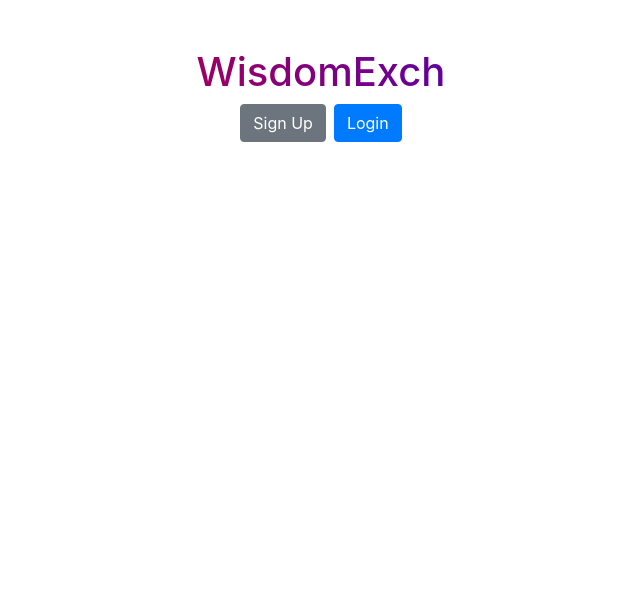
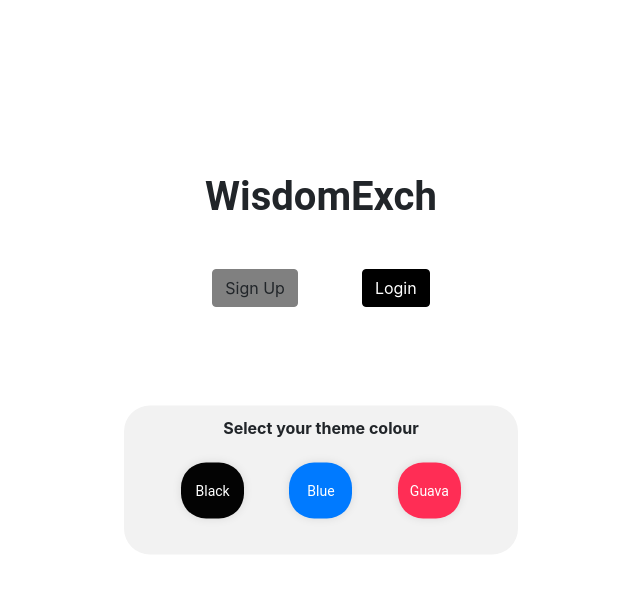
Before and after one commit to BlindTerran/MessagingApplication-Python, a Flask app: page / in a window 1280 px wide. Shown: the top 593 px of the page, without its empty margins (319-959 px from the left). Run offline with Flask 3, Linux system fonts and the light colour scheme; some libraries are stand-ins or nearby versions.

Commit message:
[FEAT] Progress commit on ui and theme colour
the ui is re-designed for index, login, and sign up page. User can choose a theme colour on index page, and the theme colour will be applied to the rest of the pages. The new home page is still under work, the old home page is not removed, if you want to access the old home page, simply change the home method return value to home instead of new_home jinja. below is the file change log
app.py: the login(directs user from index page to login page), login_user(which takes user to their home page), signup(takes user from index to signup page) are changed to inlcude the theme colour fetched from the database, the theme colours will be returned to the frontend. The singup_user method has not changed (which takes newly signup users to the home page).
models.py: a new class ThemeColour that maps requested theme to corresponding primary, secondary, and font colour. the class is instantiated in the app.py to fetch corresponding theme colours.
new_home.jinja: under development...
index.jinja: reconstructed, theme colours are chosen here, if no theme colour is chosen, the defult theme colour is black.
new_singup.jinja: reconstructed, expect the java script section. Theme colour will be applied to this page.
new_login.jinja: reconstructed, almost identical to the sign up page. Theme colour will be appled to this page.
END LOG

```diff
--- a/app.py
+++ b/app.py
@@ -31,9 +31,17 @@ def index():
     return render_template("index.jinja")
 
 # login page
-@app.route("/login")
+@app.route("/login", methods=["GET"])
 def login():
-    return render_template("login.jinja")
+    theme_colour = request.args.get("themeColour")
+    if theme_colour is None:
+        theme_colour = "black"
+
+    colours = ThemeColour();
+    return render_template("new_login.jinja", theme_colour=theme_colour,
+                           primary_colour=colours.get_primary_colour(theme_colour),
+                           secondary_colour=colours.get_secondary_colour(theme_colour),
+                           font_colour=colours.get_font_colour(theme_colour))
 
 # handles a post request when the user clicks the log in button
 @app.route("/login/user", methods=["POST"])
@@ -44,6 +52,7 @@ def login_user():
     # retrieve the user name from the JSON data of the POST request
     username = request.json.get("username")
     password = request.json.get("password")
+    theme_colour = request.json.get("themeColour")
 
     user =  db.get_user(username)
     if user is None:
@@ -52,13 +61,25 @@ def login_user():
     if user.password != password:
         return "Error: Password does not match!"
 
+    colours = ThemeColour();
     # if the login is successful, returns the url for the home page with the username included as aquery parameter
-    return url_for('home', username=request.json.get("username"))
+    return url_for('home', username=request.json.get("username"),
+                   primary_colour=colours.get_primary_colour(theme_colour),
+                   secondary_colour=colours.get_secondary_colour(theme_colour),
+                   font_colour=colours.get_font_colour(theme_colour))
 
 # handles a get request to the signup page
-@app.route("/signup")
+@app.route("/signup", methods=["GET"])
 def signup():
-    return render_template("signup.jinja")
+    theme_colour = request.args.get("themeColour")
+    if theme_colour is None:
+        theme_colour = "black"
+
+    colours = ThemeColour();
+    return render_template("new_signup.jinja", theme_colour=theme_colour,
+                           primary_colour=colours.get_primary_colour(theme_colour),
+                           secondary_colour=colours.get_secondary_colour(theme_colour),
+                           font_colour=colours.get_font_colour(theme_colour))
 
 # handles a post request when the user clicks the signup button
 @app.route("/signup/user", methods=["POST"])
@@ -83,7 +104,7 @@ def page_not_found(_):
 def home():
     if request.args.get("username") is None:
         abort(404)
-    return render_template("home.jinja", username=request.args.get("username"))
+    return render_template("new_home.jinja", username=request.args.get("username"))
 
 @app.route("/send_friend_request", methods=["POST"])
 def send_friend_request():
@@ -167,5 +188,6 @@ def remove_friend():
     except ValueError as e:
         return jsonify({"msg": str(e)}), 404
 
+
 if __name__ == '__main__':
     socketio.run(app)
--- a/templates/index.jinja
+++ b/templates/index.jinja
@@ -5,21 +5,161 @@ Index page, the "default" page when you visit "http://localhost/"
  {% extends 'base.jinja' %}
 
  {% block content %}
- <div class="container mt-5">
-    <h1 class="gradient-text text-center">WisdomExch</h1>
-    <div class="d-flex justify-content-center">
-        <p><a class="btn btn-secondary mr-2" href={{ url_for('signup') }}> Sign Up</a></p>
-        <p><a class="btn btn-primary" href={{ url_for('login') }}> Login</a></p>
+ <style>
+    .body-container {
+        display: flex;
+        flex-direction: column;
+        justify-content: center;
+        height: 50vh;
+    }
+    .logo-text {
+        font-size: 2.5em;
+        font-weight: bold;
+        font-family: 'Roboto', sans-serif;
+    }
+    .button-container {
+        margin-top: 5vh;  /* 10% of the viewport height */
+    }
+    .signup-btn {
+        background-color: grey !important;
+        border-color: grey !important;
+        margin-right: 8vh;
+    }
+    .login-btn {
+        background-color: black !important;
+        color: white !important;
+        border-color: black !important;
+    }
+    .theme-colour-container {
+        position: absolute;
+        top: 60%;
+        left: 50%;
+        transform: translate(-50%, -50%);
+        width: 394px;
+        height: 149px;
+        background-color: #f2f2f2;
+        border-radius: 26px;
+        display: flex;
+        flex-direction: column;
+        justify-content: center;
+        align-items: center;
+    }
+    .theme-colour-title {
+        position: absolute;
+        top: 10px;
+        left: 50%;
+        transform: translate(-50%, 0);
+        font-weight: bold;
+        margin-bottom: 20px; /* leave some space between the title and the buttons */
+    }
+    .theme-button-container {
+        display: flex;
+        justify-content: space-around;
+        width: 80%;
+        gap: 10px;
+    }
+    .theme-button-black {
+        cursor: pointer;
+        width: 63px;
+        height: 56px;
+        padding: 0px 8px;
+        border: 0;
+        box-sizing: border-box;
+        border-radius: 25px;
+        box-shadow: 0px 0px 10px rgba(3,3,3,0.1);
+        background-color: #030303;
+        color: #ffffff;
+        font-size: 14px;
+        font-family: 'Roboto', sans-serif;
+        line-height: 16px;
+        outline: none;
+        margin-top: 20px;
+    }
+    .theme-button-blue {
+        cursor: pointer;
+        width: 63px;
+        height: 56px;
+        padding: 0px 8px;
+        border: 0;
+        box-sizing: border-box;
+        border-radius: 25px;
+        box-shadow: 0px 0px 10px rgba(3,3,3,0.1);
+        background-color: #007aff;
+        color: #ffffff;
+        font-size: 14px;
+        font-family: 'Roboto', sans-serif;
+        line-height: 16px;
+        outline: none;
+        margin-top: 20px;
+    }
+    .theme-button-guava {
+        cursor: pointer;
+        width: 63px;
+        height: 56px;
+        padding: 0px 8px;
+        border: 0;
+        box-sizing: border-box;
+        border-radius: 25px;
+        box-shadow: 0px 0px 10px rgba(3,3,3,0.1);
+        background-color: #ff2d55;
+        color: #ffffff;
+        font-size: 14px;
+        font-family: 'Roboto', sans-serif;
+        line-height: 16px;
+        outline: none;
+        margin-top: 20px;
+    }
+ </style>
+
+ <div class="container mt-5 body-container">
+    <h1 class="logo-text text-center">WisdomExch</h1>
+    <div class="d-flex justify-content-center button-container">
+        <p><a class="btn signup-btn" href={{ url_for('signup') }}> Sign Up</a></p>
+        <p><a class="btn login-btn" href={{ url_for('login') }}> Login</a></p>
     </div>
 </div>
- {% endblock %}
 
- {% block extra_css %}
- <style>
- .gradient-text {
-     background: linear-gradient(to right, red, blue);
-     -webkit-background-clip: text;
-     -webkit-text-fill-color: transparent;
- }
- </style>
- {% endblock %}
+<div class="theme-colour-container">
+    <p class="theme-colour-title">Select your theme colour</p>
+    <div class="theme-button-container">
+        <button class="theme-button-black">Black</button>
+        <button class="theme-button-blue">Blue</button>
+        <button class="theme-button-guava">Guava</button>
+    </div>
+</div>
+
+<script>
+    // default theme colour is black
+    let themeColour = 'black';
+
+    // listen for click events on the theme colour buttons
+    document.querySelector('.theme-button-black').addEventListener('click', function() {
+        themeColour = 'black';
+        document.querySelector('.logo-text').style.color = '#000000';
+    });
+    document.querySelector('.theme-button-blue').addEventListener('click', function() {
+        themeColour = 'blue';
+        document.querySelector('.logo-text').style.color = '#007aff';
+    });
+    document.querySelector('.theme-button-guava').addEventListener('click', function() {
+        themeColour = 'guava';
+        document.querySelector('.logo-text').style.color = '#ff2d55';
+    });
+
+    // add listener to login button, when user login, send the theme colour selected to the server
+    document.querySelector('.login-btn').addEventListener('click', function(event) {
+        event.preventDefault();
+
+        // append the theme colour to the login URL
+        this.href += '?themeColour=' + themeColour;
+
+        // redirect to the login page
+        window.location.href = this.href;
+    });
+    document.querySelector('.signup-btn').addEventListener('click', function(event) {
+        event.preventDefault();
+        this.href += '?themeColour=' + themeColour;
+        window.location.href = this.href;
+    });
+</script>
+{% endblock %}
```
Also changed, not shown: models.py (+32 -0 lines), templates/new_home.jinja (added, +47 -0 lines), templates/new_login.jinja (added, +163 -0 lines), templates/new_signup.jinja (added, +159 -0 lines).
